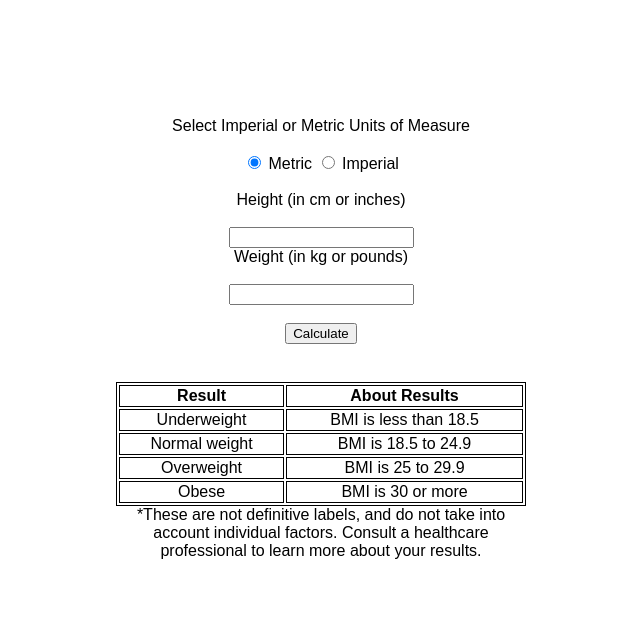
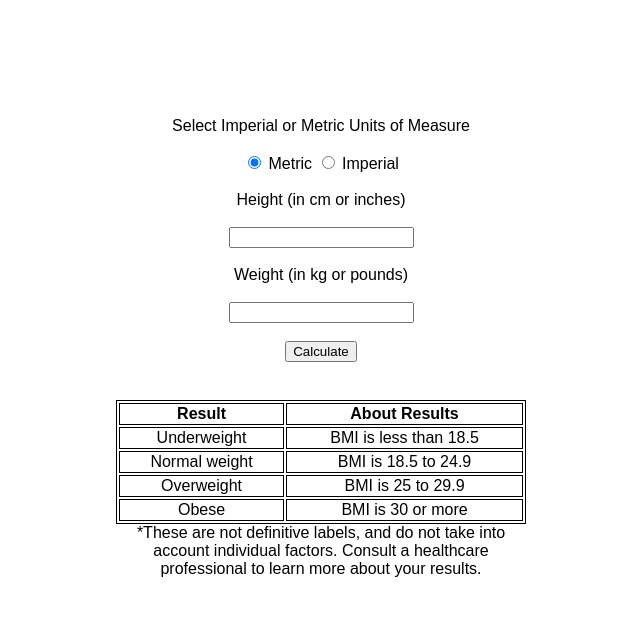
Before and after one commit to lbrilli/bmi-finder.com, a PHP site: page / in a window 1280 px wide. Shown: the part 321-941 px from the top of the page, without its empty margins (319-959 px from the left). Run offline with PHP 8.4, Linux system fonts and the light colour scheme; data that the repository does not hold is empty; some libraries are stand-ins or nearby versions.

Commit message:
minor tool tweaks

```diff
--- a/index.php
+++ b/index.php
@@ -102,6 +102,7 @@
 			.fixedtopad .adsbygoogle {height:90px;max-height:90px;}
 			.fixedbottomad {background:white;overflow:hidden;display:none;z-index:2;width:100%;max-width:100%;height:90px;max-height:90px;position:fixed;bottom:0;left:0;text-align:center;-webkit-overflow-scrolling: touch;}
 			.fixedbottomad .adsbygoogle {display:none;height:90px;max-height:90px;}
+			#result {font-weight: bold;}
 			/* Dynamic Styles*/
 			@media only screen and (max-width: 650px) and (min-height: 721px) {
 				h1 {font-size:30px;}
@@ -223,6 +224,7 @@
 					<p>Height (in cm or inches)</p>
 					<br>
 					<input type="text" id="height">
+					<br>
 					<br>
 					<p>Weight (in kg or pounds)</p>
 					<br>
```
